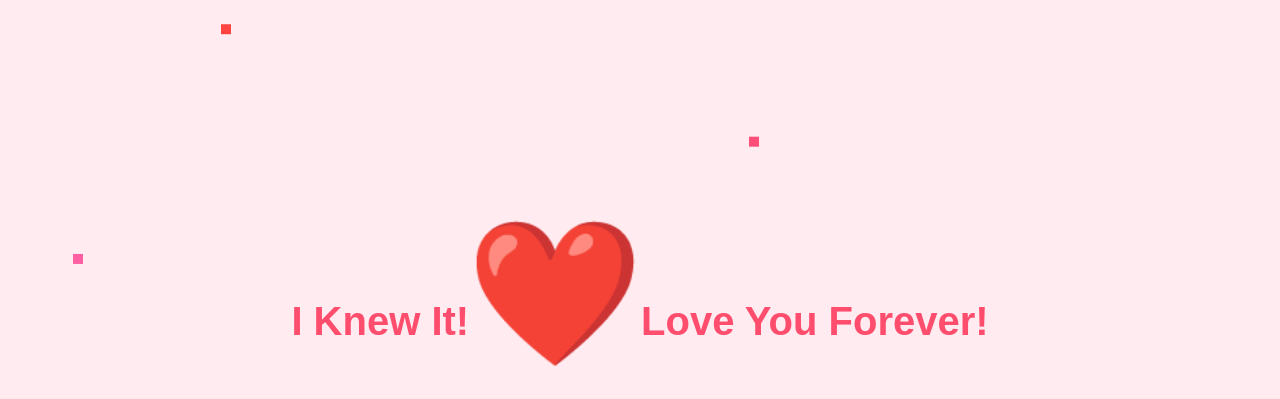
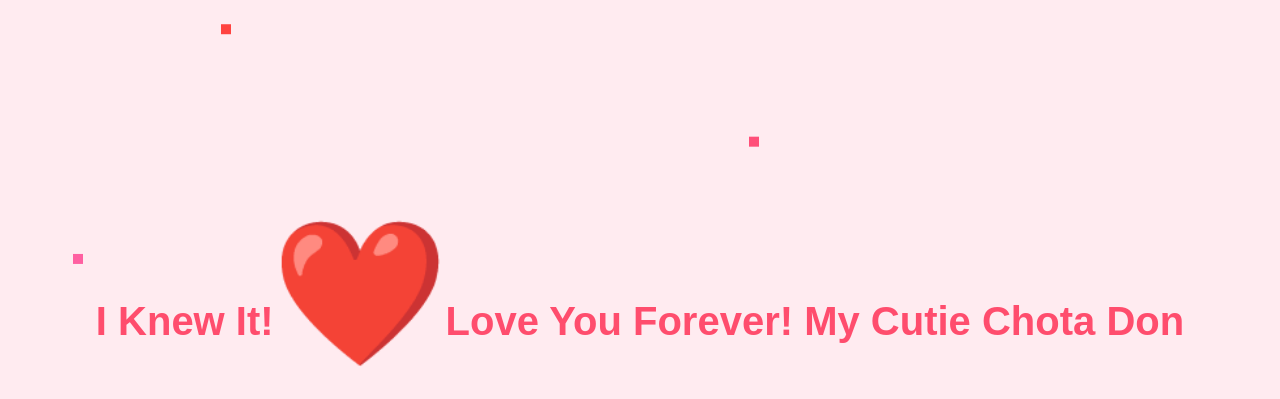
Before and after one commit to Ashokthakur12/Chota-Don, a plain HTML site: page index.html in a window 1280 px wide. Shown: the top 399 px of the page. Drawn offline with Linux system fonts and the light colour scheme.

Commit message:
Update index.html

```diff
--- a/index.html
+++ b/index.html
@@ -65,7 +65,7 @@
 <body>
 
     <div class="container">
-        <h1>I Knew It! <span class="heart">❤️</span> Love You Forever!</h1>
+        <h1>I Knew It! <span class="heart">❤️</span> Love You Forever! My Cutie Chota Don</h1>
         <img src="https://media.tenor.com/IHdlTRsmcS4AAAAi/love-cute.gif" alt="Love GIF">
     </div>
 
```
